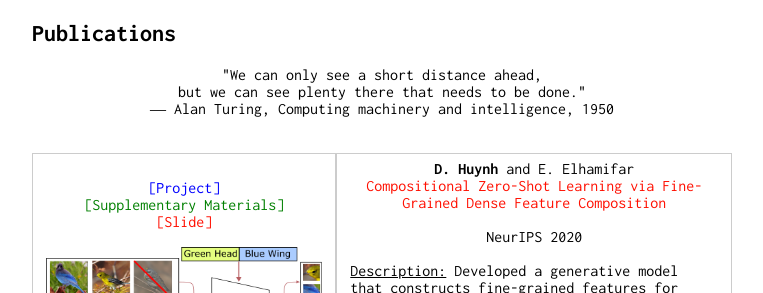
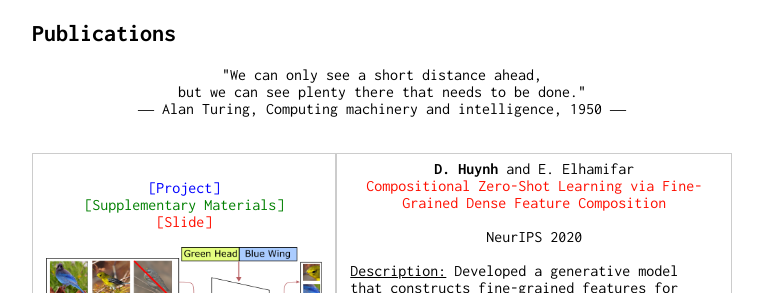
Before and after one commit to ZiweiXU/hbdat.github.io, a Jekyll site: the page built from index.md, in a window 1280 px wide and 900 px high, scrolled down 660 px. Shown: the part 160-453 px from the top of the window, without its empty margins (258-1021 px from the left). Built offline with Jekyll 4.4.1, drawn with Linux system fonts in a browser that asks for light colours.

Commit message:
update quote

```diff
--- a/index.md
+++ b/index.md
@@ -39,7 +39,7 @@ I am currently working on:
 "We can only see a short distance ahead,<br>
 but we can see plenty there that needs to be done."
 <br>
-― Alan Turing, Computing machinery and intelligence, 1950
+― Alan Turing, Computing machinery and intelligence, 1950 ―
 </center>
 
 <table>
```
